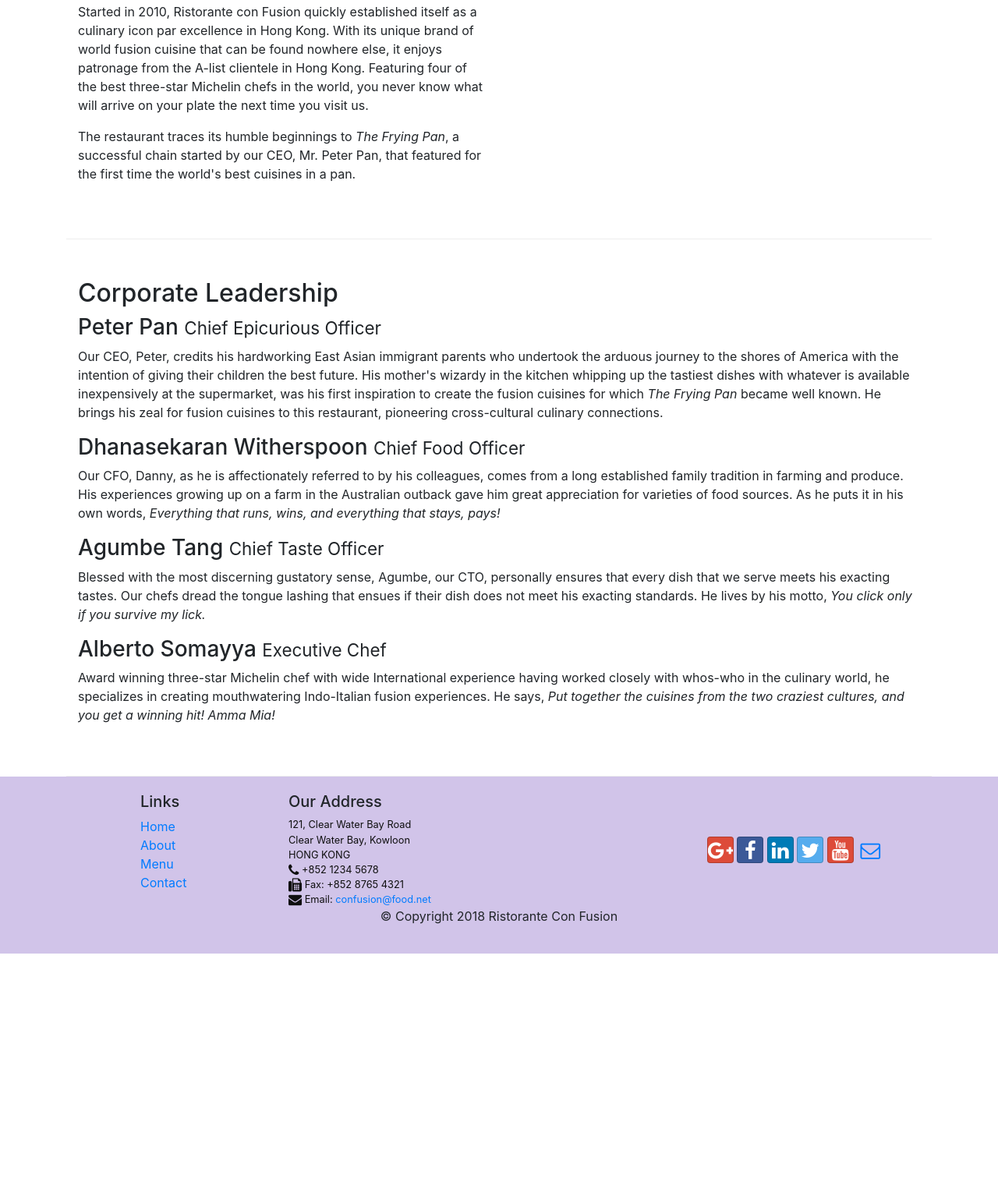
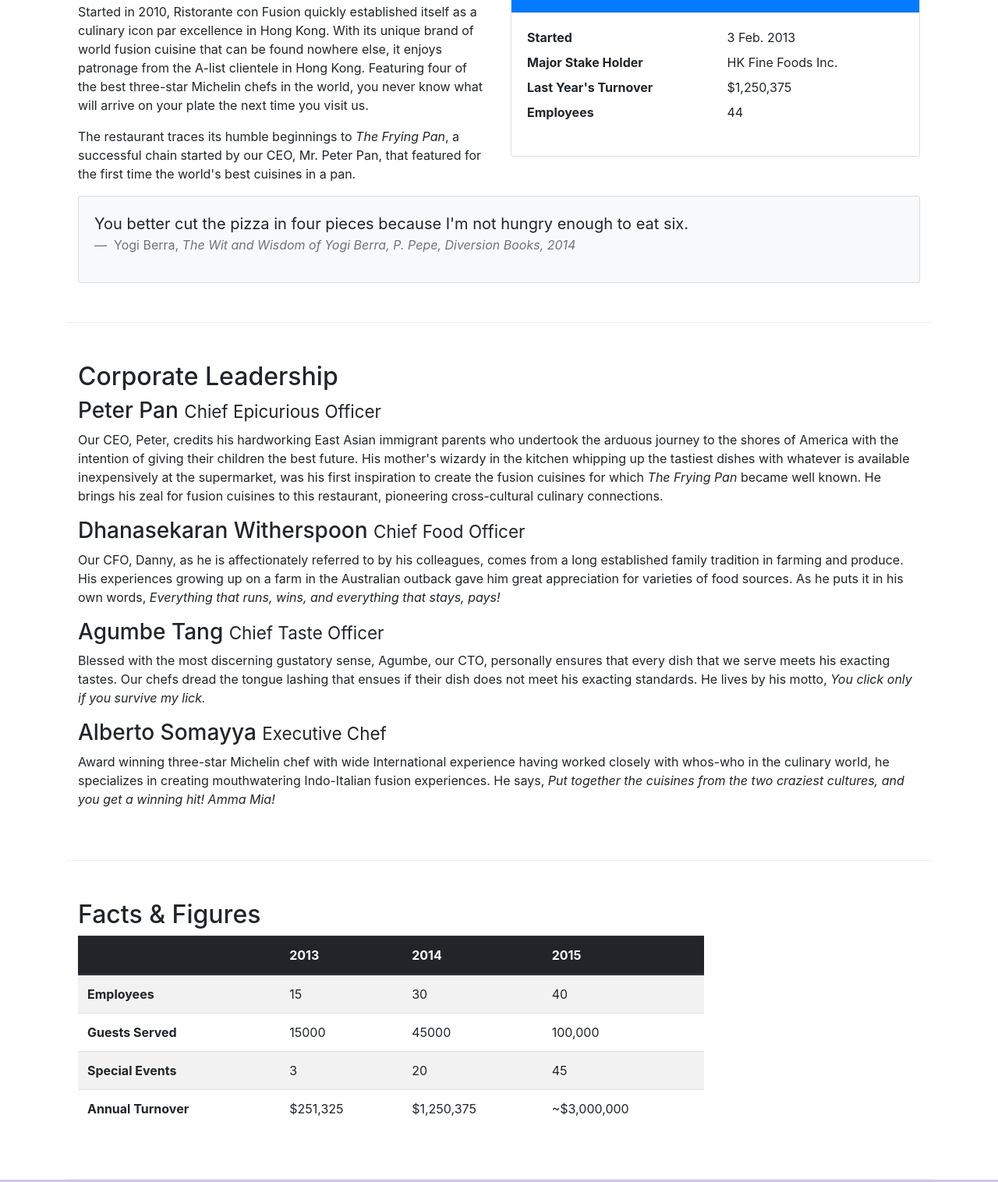
Before and after one commit to alanalgolden/Bootstrap4Learning, a website: page conFusion/aboutus.html in a window 1280 px wide. Shown: the part 558-2074 px from the top of the page at 78% size. Before the commit the page ends 1781 px from the top, so only its background shows below. Drawn offline with nearby package versions, Linux system fonts and the light colour scheme.

Commit message:
Tables and Cards

```diff
--- a/conFusion/aboutus.html
+++ b/conFusion/aboutus.html
@@ -69,7 +69,39 @@
                 <p>Started in 2010, Ristorante con Fusion quickly established itself as a culinary icon par excellence in Hong Kong. With its unique brand of world fusion cuisine that can be found nowhere else, it enjoys patronage from the A-list clientele in Hong Kong.  Featuring four of the best three-star Michelin chefs in the world, you never know what will arrive on your plate the next time you visit us.</p>
                 <p>The restaurant traces its humble beginnings to <em>The Frying Pan</em>, a successful chain started by our CEO, Mr. Peter Pan, that featured for the first time the world's best cuisines in a pan.</p>
             </div>
-            <div>
+            <div class="col-sm">
+                <div class="card">
+                    <h3 class="card-header bg-primary text-white">Facts At a Glance</h3>
+                    <div class="card-body">
+                        <dl class="row">
+                            <dt class="col-6">Started</dt>
+                            <dd class="col-6">3 Feb. 2013</dd>
+                            <dt class="col-6">Major Stake Holder</dt>
+                            <dd class="col-6">HK Fine Foods Inc.</dd>
+                            <dt class="col-6">Last Year's Turnover</dt>
+                            <dd class="col-6">$1,250,375</dd>
+                            <dt class="col-6">Employees</dt>
+                            <dd class="col-6">44</dd>
+                        </dl>
+                    </div>
+                </div>
+            </div>
+            <div class="col-12">
+                <!-- Card is defined with card body, so no header + has a light background -->
+                <div class="card card-body bg-light">
+                    <blockquote class="blockquote">
+                        <!-- mb-0 = margin bottom 0 -->
+                        <p class="mb-0">You better cut the pizza in four pieces
+                            because I'm not hungry enough to eat six.
+                        </p>
+                        <footer class="blockquote-footer">
+                            Yogi Berra,
+                                <cite title="Source Title">The Wit and Wisdom of
+                                    Yogi Berra, P. Pepe, Diversion Books, 2014
+                                </cite>
+                        </footer>
+                    </blockquote>
+                </div>
             </div>
         </div>
 
@@ -87,7 +119,52 @@
                 <div class="d-none d-sm-block"><p>Award winning three-star Michelin chef with wide International experience having worked closely with whos-who in the culinary world, he specializes in creating mouthwatering Indo-Italian fusion experiences. He says, <em>Put together the cuisines from the two craziest cultures, and you get a winning hit! Amma Mia!</em></p></div>
             </div>
        </div>
+       <div class="row row-content">
+            <div class="col-12 col-sm-9">
+                <h2>Facts &amp; Figures</h2>
+                <div class="table-responsive">
+                    <table class="table table-striped">
+                        <thead class="thead-dark">
+                            <tr>
+                                <th>&nbsp;</th>
+                                <th>2013</th>
+                                <th>2014</th>
+                                <th>2015</th>
+                            </tr>
+                        </thead>
+                        <tbody>
+                            <tr>
+                                <th>Employees</th>
+                                <td>15</td>
+                                <td>30</td>
+                                <td>40</td>
+                            </tr>
+                            <tr>
+                                <th>Guests Served</th>
+                                <td>15000</td>
+                                <td>45000</td>
+                                <td>100,000</td>
+                            </tr>
+                            <tr>
+                                <th>Special Events</th>
+                                <td>3</td>
+                                <td>20</td>
+                                <td>45</td>
+                            </tr>
+                            <tr>
+                                <th>Annual Turnover</th>
+                                <td>$251,325</td>
+                                <td>$1,250,375</td>
+                                <td>~$3,000,000</td>
+                            </tr>
+                        </tbody>
+                    </table>
+                </div>
+            </div>
+            <div class="col-12 col-sm-3">
 
+            </div>
+       </div>
     </div>
 
     <footer class="footer">
```
